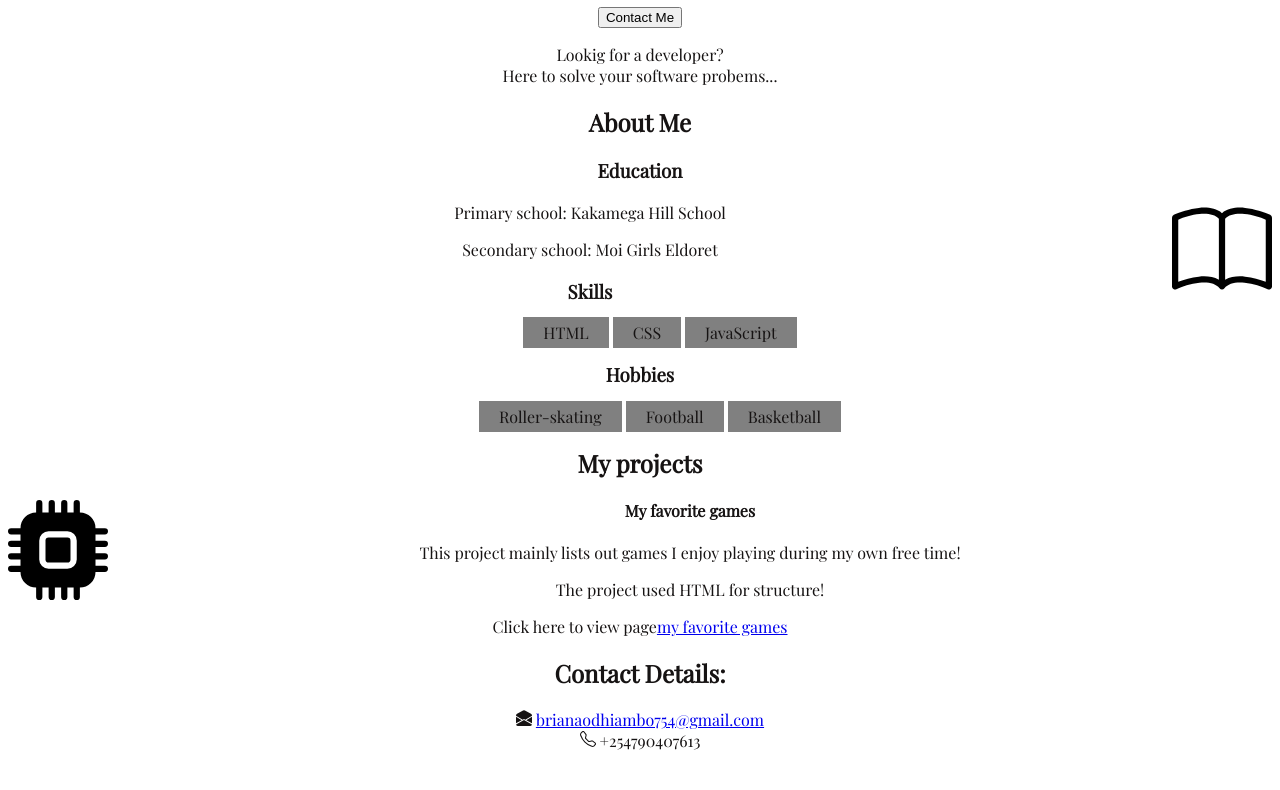
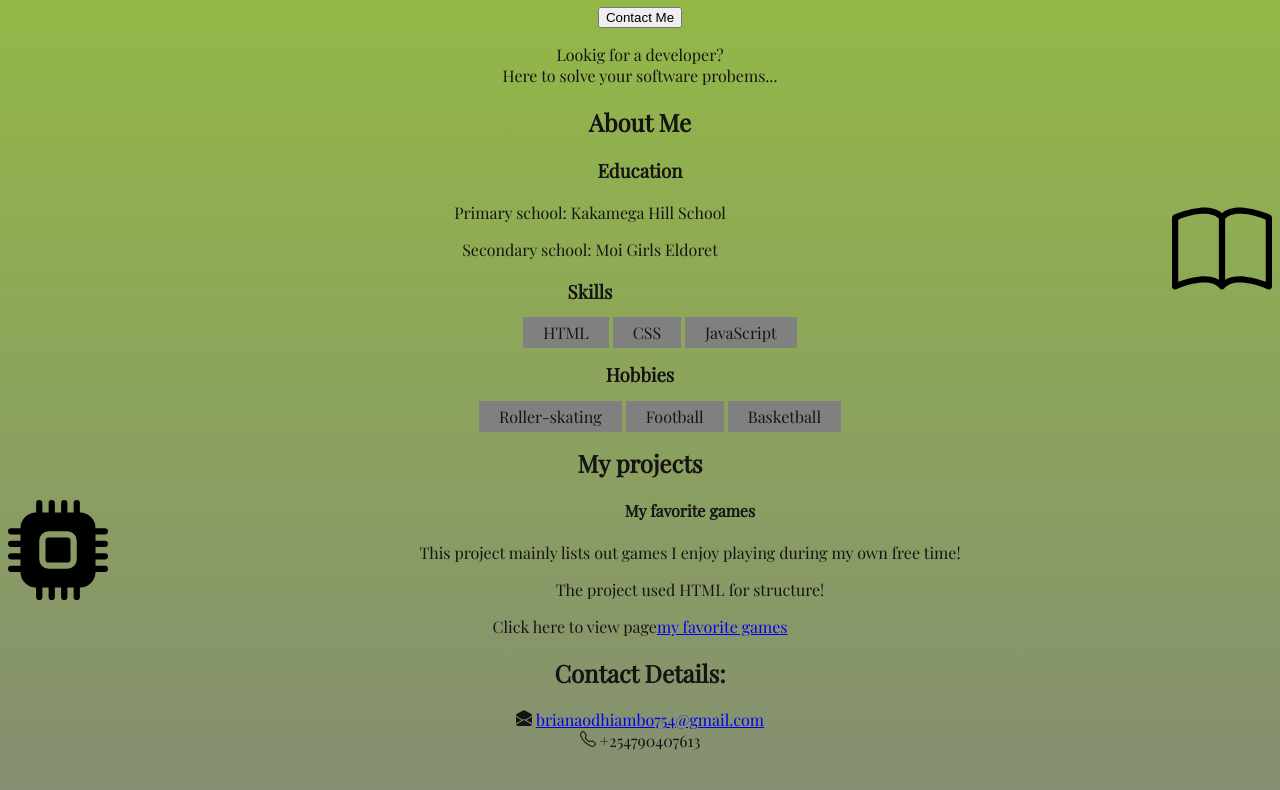
Before and after one commit to 754Bree/Personal-portfolio-page-redone-, a plain HTML site: page index.html in a window 1280 px wide. Shown: the part 400-1190 px from the top of the page. Drawn offline with nearby package versions, Linux system fonts and the light colour scheme.

Commit message:
Change background

```diff
--- a/css/styles.css
+++ b/css/styles.css
@@ -1,7 +1,8 @@
 body {
- background-image: yellowgreen,grey;
+  background-image: repeating-linear-gradient(Yellowgreen ,grey);
+ /*background-image: Black, grey;*/
   text-align: center;
-  height:1350px;
+  height:1450px;
   color:rgb(22, 19, 19);
   font-family: 'Playfair Display', serif;
 
```
